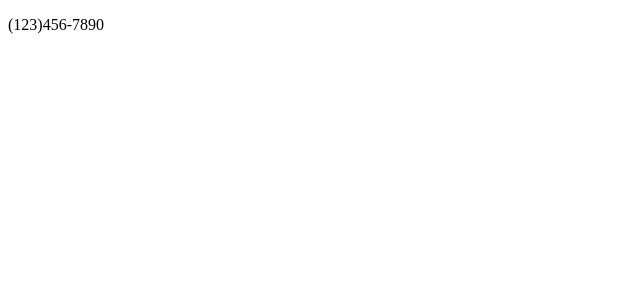
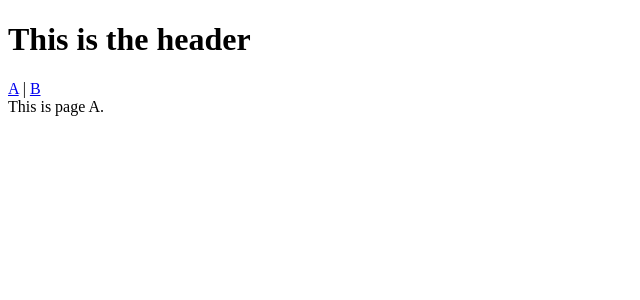
Before and after one commit to IceDragoon064/CW_02_Angular, an Angular app in the folder myapp/: page /page-a in a window 1280 px wide. Shown: the top 300 px of the page, without its empty margins (0-640 px from the left). Built offline with nearby package versions, Linux system fonts and the light colour scheme.

Commit message:
Initial routing codes

```diff
--- a/myapp/src/app/app.component.ts
+++ b/myapp/src/app/app.component.ts
@@ -1,14 +1,20 @@
 import { Component } from '@angular/core';
-import { PhonePipe } from './app.phonePipe';
+
 
 @Component({
   selector: 'app-root',
-  template: `<p>{{number|phonePipe}}</p>`,
+  template: `<h1>This is the header</h1>
+  <nav>
+  <a routerLink="/page-a" routerLinkActive="active">A</a> |
+  <a routerLink="/page-b" routerLinkActive="active">B</a>
+  </nav>
+  <!-- Where router should display a view -->
+  <router-outlet></router-outlet>`,
   styleUrls: ['./app.component.css'],
   providers: []
 })
 export class AppComponent {
-  number = "1234567890"
+
 
   constructor(){
 
--- /dev/null
+++ b/myapp/src/app/app.page-a.ts
@@ -0,0 +1,5 @@
+import { Component } from '@angular/core';
+@Component({
+  template: `This is page A.`
+})
+export class PageAComponent { }
--- /dev/null
+++ b/myapp/src/app/app.page-b.ts
@@ -0,0 +1,5 @@
+import { Component } from '@angular/core';
+@Component({
+template: `This is another page.`
+})
+export class PageBComponent { }
--- /dev/null
+++ b/myapp/src/app/app.pagedefault.ts
@@ -0,0 +1,5 @@
+import { Component } from '@angular/core';
+@Component({
+template: `This page does not exist.`
+})
+export class PageDefault { }
--- /dev/null
+++ b/myapp/src/app/directives/app.routing.ts
@@ -0,0 +1,14 @@
+import { ModuleWithProviders } from '@angular/core';
+import { Routes, RouterModule } from '@angular/router';
+
+import { AppComponent } from 'app/app.component';
+import { PageAComponent } from 'app/app.page-a';
+import { PageBComponent } from 'app/app.page-b';
+import { PageDefault } from 'app/app.pagedefault';
+const appRoutes: Routes = [
+{ path: 'page-a', component: PageAComponent },
+{ path: 'page-b', component: PageBComponent },
+{ path: '', redirectTo: '/page-a', pathMatch: 'full' },
+{ path: '**', component: PageDefault }
+];
+export const routing: ModuleWithProviders<any> = RouterModule.forRoot(appRoutes);
--- /dev/null
+++ b/myapp/src/app/pageA.html
@@ -0,0 +1 @@
+<h3>This is page A.</h3>
```
Also changed, not shown: myapp/src/app/app.module.ts (+12 -2 lines).
